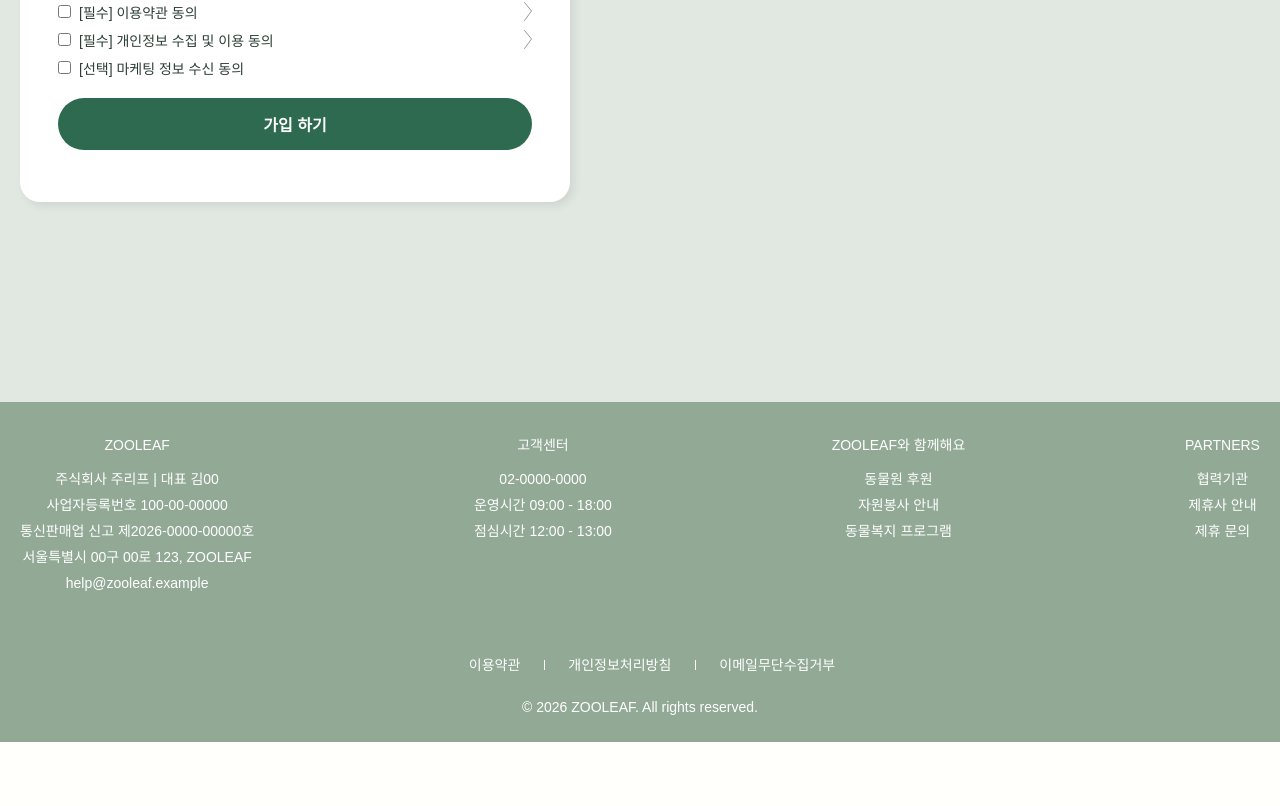
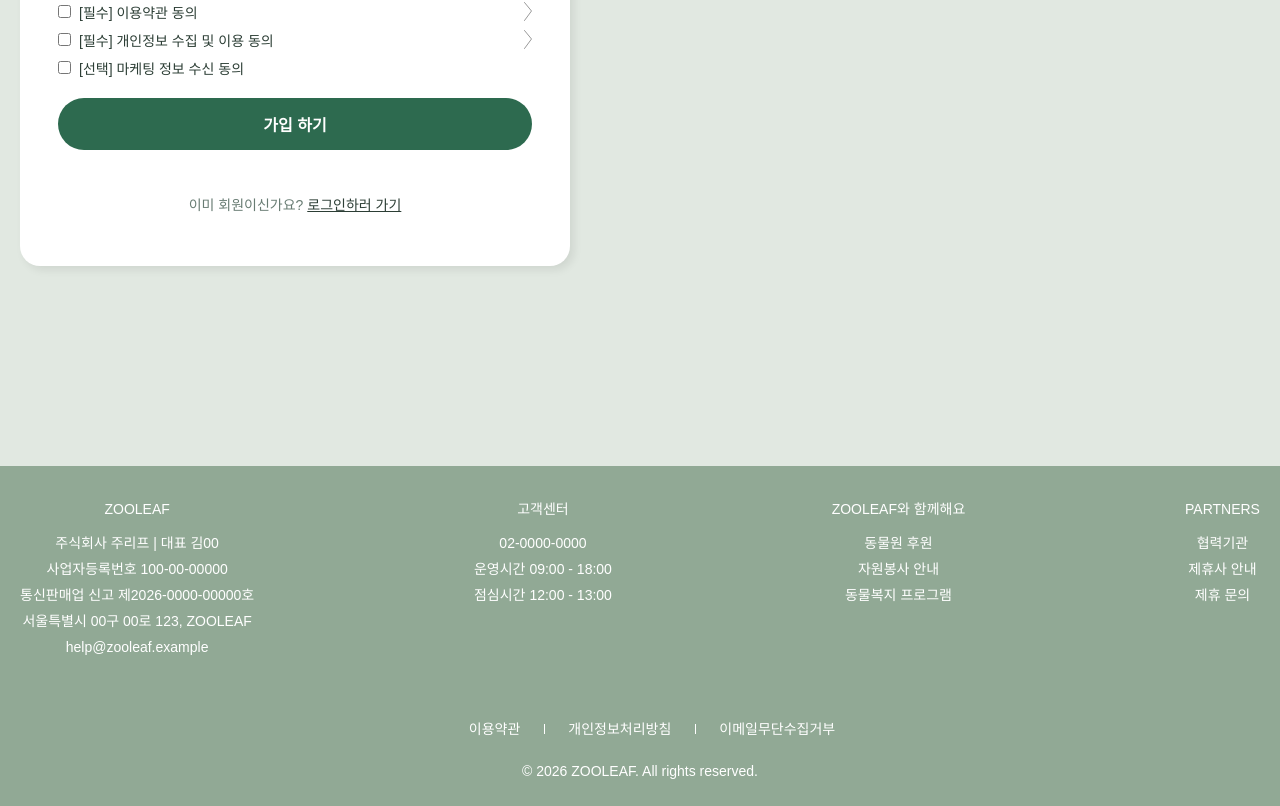
Before and after one commit to dhwmgl12-ux/zooleaf, a React (Vite) app: page /signup in a window 1280 px wide. Shown: the part 800-1606 px from the top of the page. Before the commit the page ends 1542 px from the top, so only its background shows below. Built offline with nearby package versions, Linux system fonts and the light colour scheme; no server answers; a web font is replaced by a local one.

Commit message:
feat: 회원가입 폼에 로그인 페이지 이동 링크 추가

```diff
--- a/src/components/auth/SignupForm.jsx
+++ b/src/components/auth/SignupForm.jsx
@@ -5,6 +5,8 @@ import {
   AgreeLeftGroup,
   AgreeRow,
   ArrowIcon,
+  BottomLink,
+  BottomLinkRow,
   ErrorText,
   Form,
   FormCard,
@@ -327,6 +329,9 @@ export default function SignupForm() {
 
         <SubmitButton type="submit">가입 하기</SubmitButton>
       </Form>
+      <BottomLinkRow>
+        이미 회원이신가요? <BottomLink to='/login'>로그인하러 가기</BottomLink>
+      </BottomLinkRow>
     </FormCard>
   );
 }
--- a/src/components/auth/auth.styles.js
+++ b/src/components/auth/auth.styles.js
@@ -1,5 +1,6 @@
 import styled from "@emotion/styled";
 import { theme } from "../../styles/variables";
+import { Link } from "react-router-dom";
 
 export const FormCard = styled.div`
   width: 550px;
@@ -152,3 +153,19 @@ export const LinkText = styled.span`
     color: ${theme.colors.primary};
   }
 `
+
+export const BottomLinkRow = styled.p `
+  text-align: center;
+  margin-top: ${theme.spacing[24]};
+  font-size: ${theme.fontSize.bodysmall.size};
+  color: ${theme.colors.textSecondary};
+`;
+
+export const BottomLink = styled(Link)`
+  color: ${theme.colors.textPrimary};
+  text-decoration: underline;
+  font-weight: ${theme.fontWeight.medium};
+  &:hover {
+    color: ${theme.colors.primary}
+  }
+`
```
